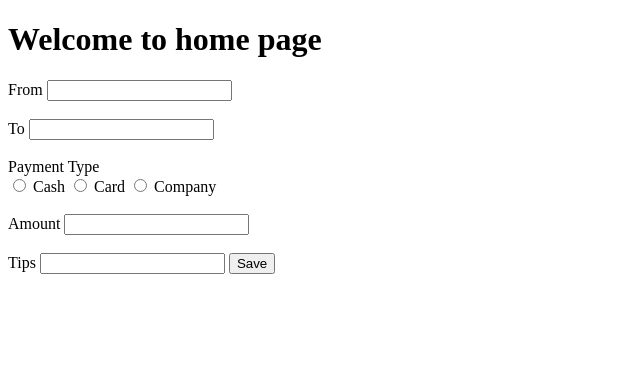
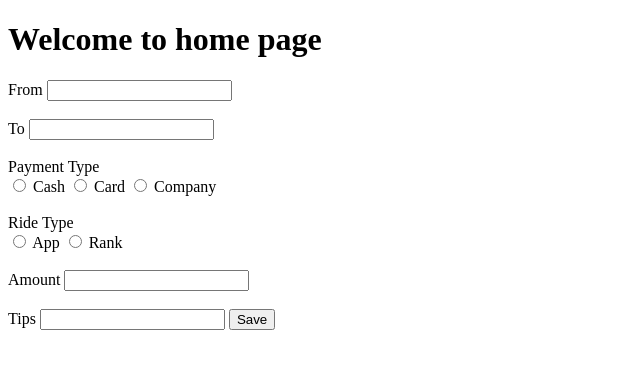
Before and after one commit to ramkumarbypilla/expense, a Django app: template home/templates/home.html in a window 1280 px wide. Shown: the top 369 px of the page, without its empty margins (0-640 px from the left). Run offline with Django 5.2, Linux system fonts and the light colour scheme; the template is opened without the code that fills it, so the values that code supplies are empty; parts of the project's set-up code (start-up, migrations or seed data) failed here and were passed over.

Commit message:
Update ride form logic

```diff
--- a/expense/settings.py
+++ b/expense/settings.py
@@ -25,7 +25,7 @@ SECRET_KEY = 'django-insecure-$=9vhk!bghf2q=j(b@zi15_(y8u8ev)0w7j$4fzb9qetb4#sub
 # SECURITY WARNING: don't run with debug turned on in production!
 DEBUG = False
 
-ALLOWED_HOSTS = ['ramkumarbypilla916.pythonanywhere.com']
+ALLOWED_HOSTS = ['ramkumarbypilla916.pythonanywhere.com','localhost']
 
 CSRF_TRUSTED_ORIGINS = [
     'https://ramkumarbypilla916.pythonanywhere.com'
--- a/home/templates/home.html
+++ b/home/templates/home.html
@@ -31,9 +31,19 @@
         <input type="radio" name="payment_type" id="company" value="company">
         <label for="company">Company</label>
 
+    <br><br>
+
+    <label>Ride Type</label>
+
         <br>
 
-    <br>
+        <input type="radio" name="ride_type" id="app" value="app">
+        <label for="app">App</label>
+
+        <input type="radio" name="ride_type" id="rank" value="rank">
+        <label for="rank">Rank</label>
+
+    <br><br>
      <label for="amount">Amount</label>
     <input type="text" name="amount" id="">
     <br><br>
```
